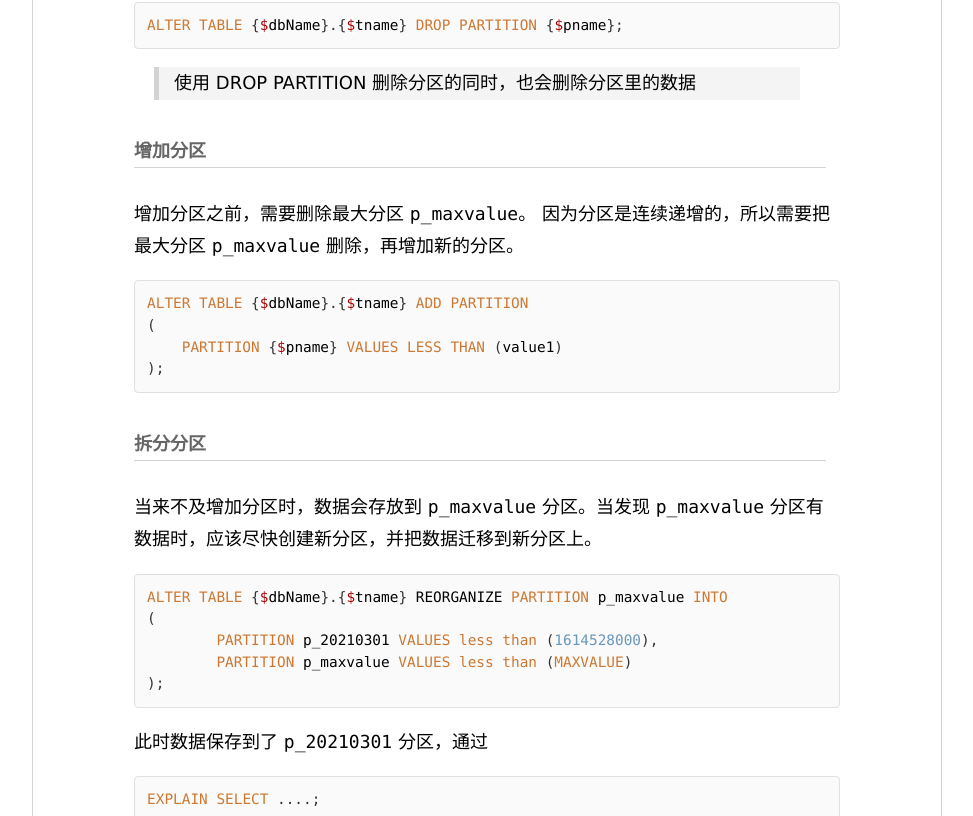
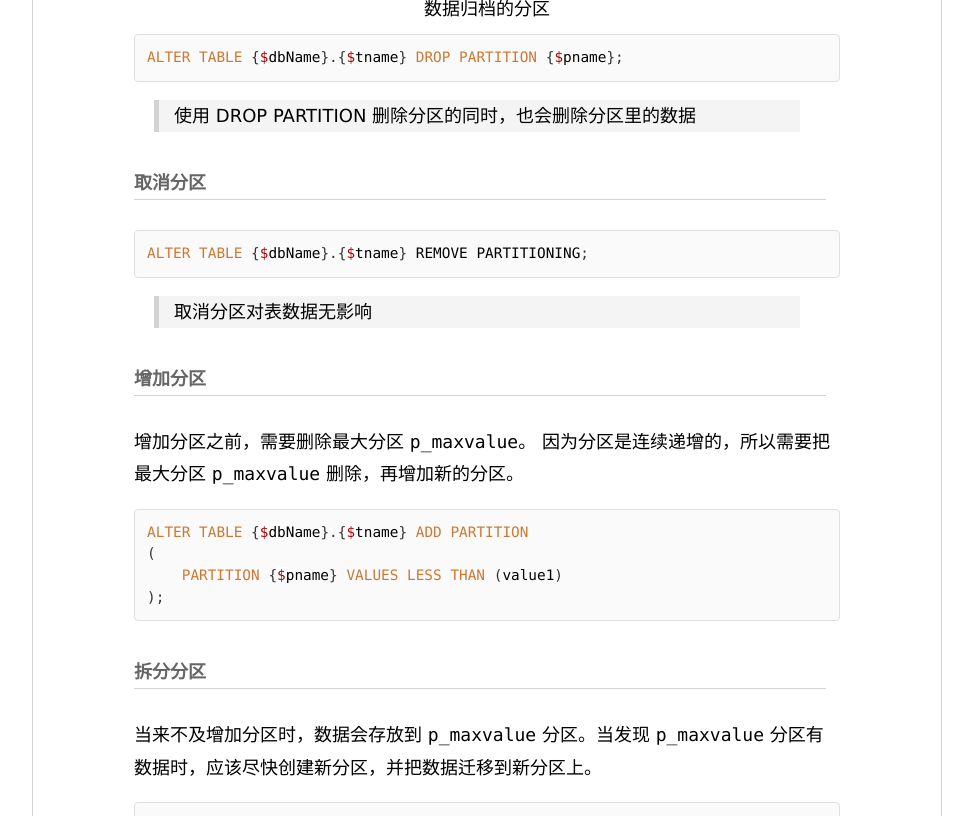
Before and after one commit to fonghub/fonghub.github.io, a Jekyll site: the page built from _posts/2020-12/2020-12-23-mysql-partition.md, in a window 1280 px wide and 900 px high, scrolled down 3999 px, cut to the strip 84-900 px from the top of the window. Shown: the whole strip, without its empty margins (153-1126 px from the left). Built offline with Jekyll 4.4.1, drawn with Linux system fonts in a browser that asks for light colours; nearby versions of some CDN libraries; comment, search, counter and statistics services are not loaded.

Commit message:
增加取消分区

````diff
--- a/_posts/2020-12/2020-12-23-mysql-partition.md
+++ b/_posts/2020-12/2020-12-23-mysql-partition.md
@@ -111,6 +111,14 @@ ALTER TABLE {$dbName}.{$tname} DROP PARTITION {$pname};
 ```
 >使用 DROP PARTITION 删除分区的同时，也会删除分区里的数据
 
+
+#### 取消分区
+
+```sql
+ALTER TABLE {$dbName}.{$tname} REMOVE PARTITIONING;
+```
+>取消分区对表数据无影响
+
 #### 增加分区
 增加分区之前，需要删除最大分区 ```p_maxvalue```。
 因为分区是连续递增的，所以需要把最大分区 ```p_maxvalue``` 删除，再增加新的分区。
````
